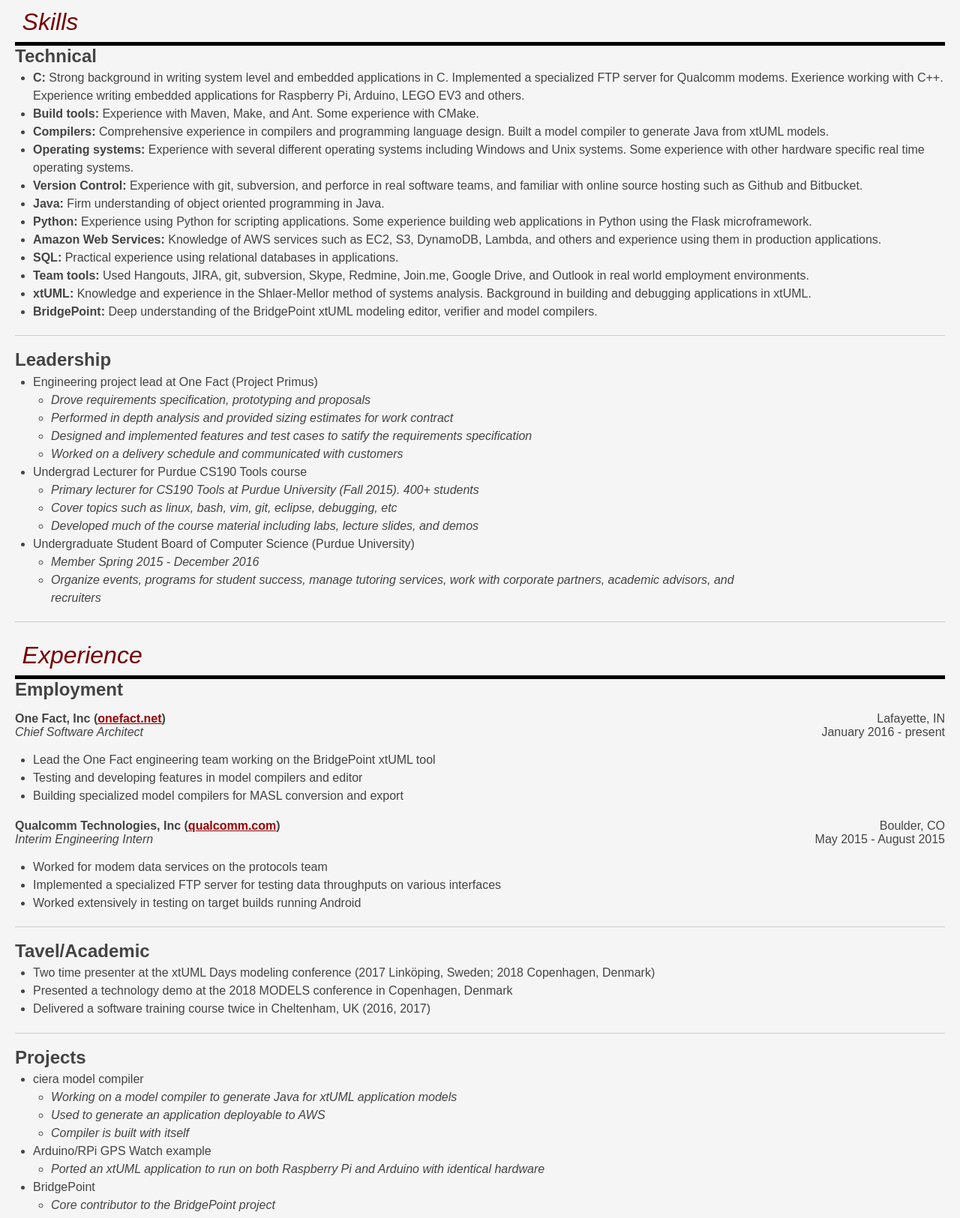
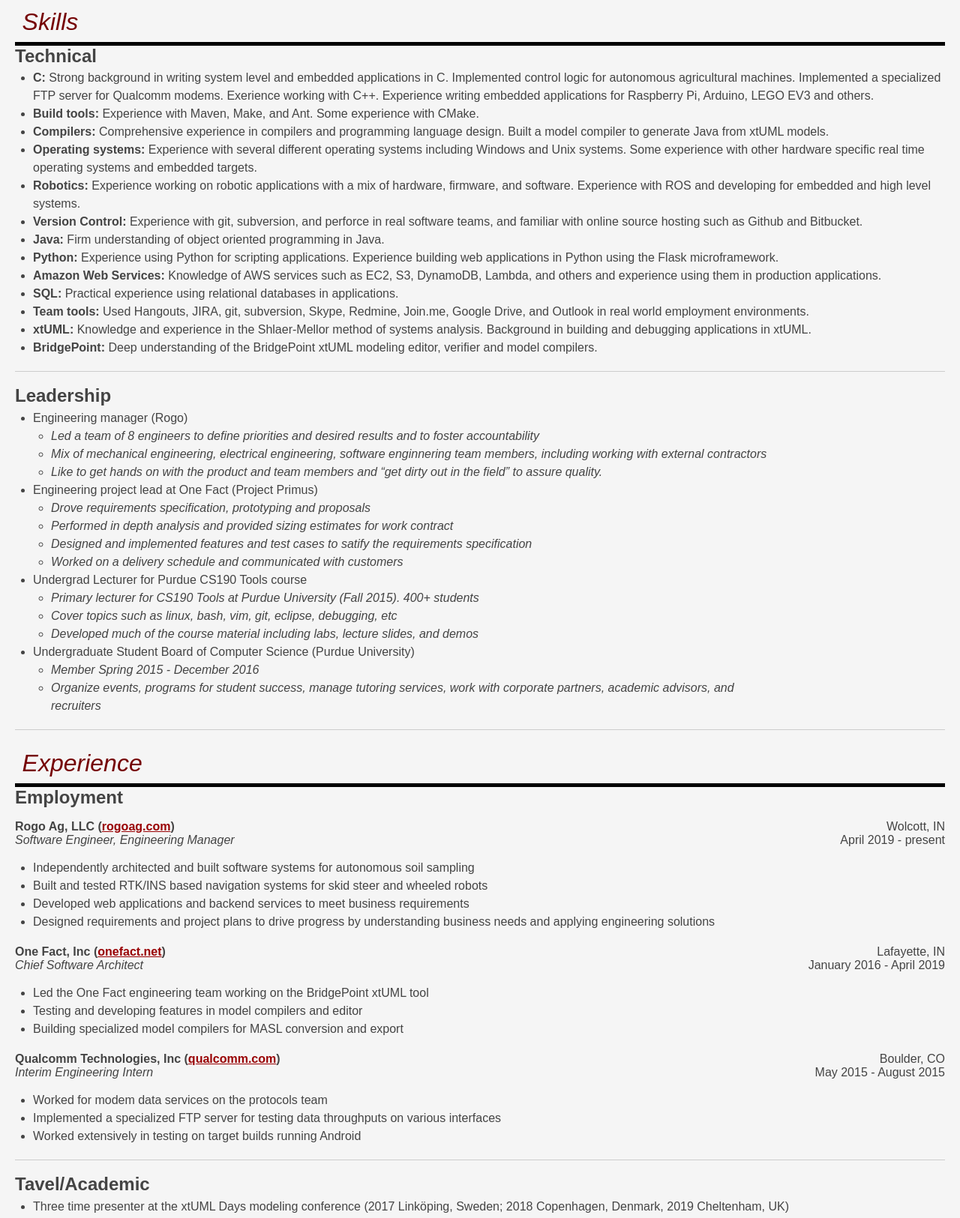
Before and after one commit to leviathan747/resume, a plain HTML site: page docs/index.html in a window 1280 px wide. Shown: the part 375-2000 px from the top of the page at 75% size. Drawn offline with Linux system fonts and the light colour scheme.

Commit message:
AUTO COMMIT: resume generated at Wed Oct  7 21:11:11 EDT 2020

```diff
--- a/docs/index.html
+++ b/docs/index.html
@@ -543,22 +543,25 @@ dl em {
 
 <ul>
 <li><strong>C:</strong> Strong background in writing system level and embedded applications in
-C. Implemented a specialized FTP server for Qualcomm modems. Exerience
-working with C++. Experience writing embedded applications for Raspberry Pi,
-Arduino, LEGO EV3 and others.</li>
+C. Implemented control logic for autonomous agricultural machines.
+Implemented a specialized FTP server for Qualcomm modems. Exerience working
+with C++. Experience writing embedded applications for Raspberry Pi, Arduino,
+LEGO EV3 and others.</li>
 <li><strong>Build tools:</strong> Experience with Maven, Make, and Ant. Some experience with CMake.</li>
 <li><strong>Compilers:</strong> Comprehensive experience in compilers and programming language
 design. Built a model compiler to generate Java from xtUML models.</li>
 <li><strong>Operating systems:</strong> Experience with several different operating systems
 including Windows and Unix systems. Some experience with other hardware
-specific real time operating systems.</li>
+specific real time operating systems and embedded targets.</li>
+<li><strong>Robotics:</strong> Experience working on robotic applications with a mix of
+hardware, firmware, and software. Experience with ROS and developing for
+embedded and high level systems.</li>
 <li><strong>Version Control:</strong> Experience with git, subversion, and perforce in real
 software teams, and familiar with online source hosting such as Github and
 Bitbucket.</li>
 <li><strong>Java:</strong> Firm understanding of object oriented programming in Java.</li>
-<li><strong>Python:</strong> Experience using Python for scripting applications. Some
-experience building web applications in Python using the Flask
-microframework.</li>
+<li><strong>Python:</strong> Experience using Python for scripting applications. Experience
+building web applications in Python using the Flask microframework.</li>
 <li><strong>Amazon Web Services:</strong> Knowledge of AWS services such as EC2, S3, DynamoDB,
 Lambda, and others and experience using them in production applications.</li>
 <li><strong>SQL:</strong> Practical experience using relational databases in applications.</li>
@@ -575,6 +578,16 @@ verifier and model compilers.</li>
 <h4>Leadership</h4>
 
 <ul>
+<li>Engineering manager (Rogo)
+
+<ul>
+<li>Led a team of 8 engineers to define priorities and desired results and to
+foster accountability</li>
+<li>Mix of mechanical engineering, electrical engineering, software enginnering
+team members, including working with external contractors</li>
+<li>Like to get hands on with the product and team members and &#8220;get dirty out
+in the field&#8221; to assure quality.</li>
+</ul></li>
 <li>Engineering project lead at One Fact (Project Primus)
 
 <ul>
@@ -606,15 +619,30 @@ work with corporate partners, academic advisors, and recruiters</li>
 
 <h4>Employment</h4>
 
+<pre><code class="right-text-align">Wolcott, IN
+April 2019 - present
+</code></pre>
+
+<p><strong>Rogo Ag, LLC (<a href="https://rogoag.com">rogoag.com</a>)</strong><br />
+<em>Software Engineer, Engineering Manager</em></p>
+
+<ul>
+<li>Independently architected and built software systems for autonomous soil sampling</li>
+<li>Built and tested RTK/INS based navigation systems for skid steer and wheeled robots</li>
+<li>Developed web applications and backend services to meet business requirements</li>
+<li>Designed requirements and project plans to drive progress by understanding
+business needs and applying engineering solutions</li>
+</ul>
+
 <pre><code class="right-text-align">Lafayette, IN
-January 2016 - present
+January 2016 - April 2019
 </code></pre>
 
 <p><strong>One Fact, Inc (<a href="http://onefact.net">onefact.net</a>)</strong><br />
 <em>Chief Software Architect</em></p>
 
 <ul>
-<li>Lead the One Fact engineering team working on the BridgePoint xtUML tool</li>
+<li>Led the One Fact engineering team working on the BridgePoint xtUML tool</li>
 <li>Testing and developing features in model compilers and editor</li>
 <li>Building specialized model compilers for MASL conversion and export</li>
 </ul>
@@ -638,8 +666,8 @@ interfaces</li>
 <h4>Tavel/Academic</h4>
 
 <ul>
-<li>Two time presenter at the xtUML Days modeling conference (2017
-Linköping, Sweden; 2018 Copenhagen, Denmark)</li>
+<li>Three time presenter at the xtUML Days modeling conference (2017
+Linköping, Sweden; 2018 Copenhagen, Denmark, 2019 Cheltenham, UK)</li>
 <li>Presented a technology demo at the 2018 MODELS conference in Copenhagen,
 Denmark</li>
 <li>Delivered a software training course twice in Cheltenham, UK (2016, 2017)</li>
```
Also changed, not shown: 1 other file.
